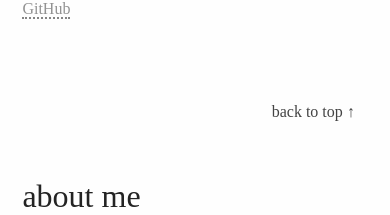
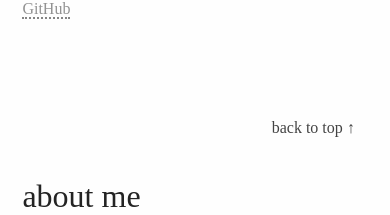
Before and after one commit to danielagg/personal-website, a React (Create React App) app: page / in a window 390 px wide. Shown: the part 629-844 px from the top of the page. Built offline with nearby package versions, Linux system fonts and the light colour scheme; a web font is replaced by a local one.

Commit message:
Improved usability for back to top navigation on phones

```diff
--- a/src/components/shared/BackToTopNavigation.css
+++ b/src/components/shared/BackToTopNavigation.css
@@ -1,6 +1,6 @@
 .back-to-top-container {
   position: sticky;
-  top: 0;
+  top: 85%;
   text-align: right;
   z-index: 1;
   opacity: 0.85;
@@ -17,6 +17,10 @@
 }
 
 @media screen and (min-width: 720px) {
+  .back-to-top-container {
+    top: 0;
+  }
+
   .back-to-top-container p {
     padding: 1.4em;
   }
```
